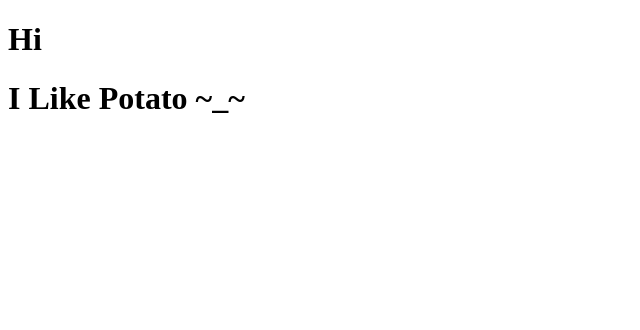
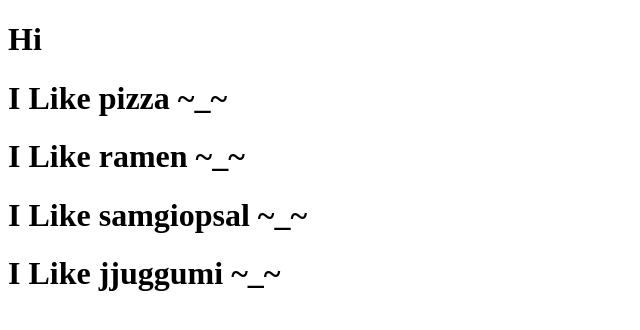
Before and after one commit to eljay0921/react_movie_app, a React (Create React App) app: page / in a window 1280 px wide. Shown: the top 330 px of the page, without its empty margins (0-640 px from the left). Built offline with nearby package versions, Linux system fonts and the light colour scheme.

Commit message:
# 1.3 Understanding Functional Component, Props (2)

```diff
--- a/src/App.js
+++ b/src/App.js
@@ -2,7 +2,7 @@ import React from "react";
 
 function Food(props) {
   console.log(props);
-  return <h1> I Like Potato ~_~</h1>;
+  return <h1> I Like {props.fav} ~_~</h1>;
 }
 
 function App() {
@@ -11,11 +11,10 @@ function App() {
       <h1>Hi</h1>
 
       {/* name="kinchi" => HTML 과 같은 형태인데, JSX도 이런 문법을 사용함 : props (properties) */}
-      <Food
-        fav="kimchi"
-        something={true}
-        papapap={["hi", "bye", 1, 2, 3, false]}
-      />
+      <Food fav="pizza" />
+      <Food fav="ramen" />
+      <Food fav="samgiopsal" />
+      <Food fav="jjuggumi" />
     </div>
   );
 }
```
